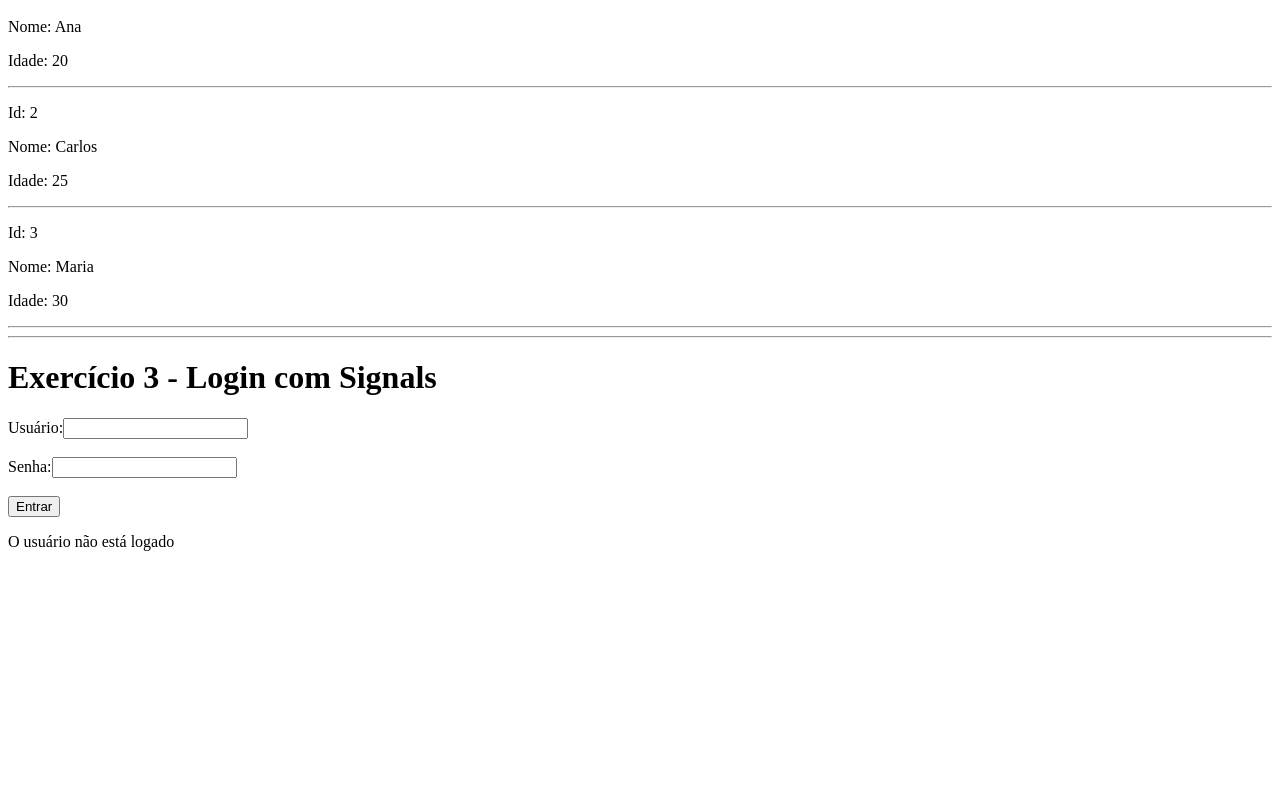
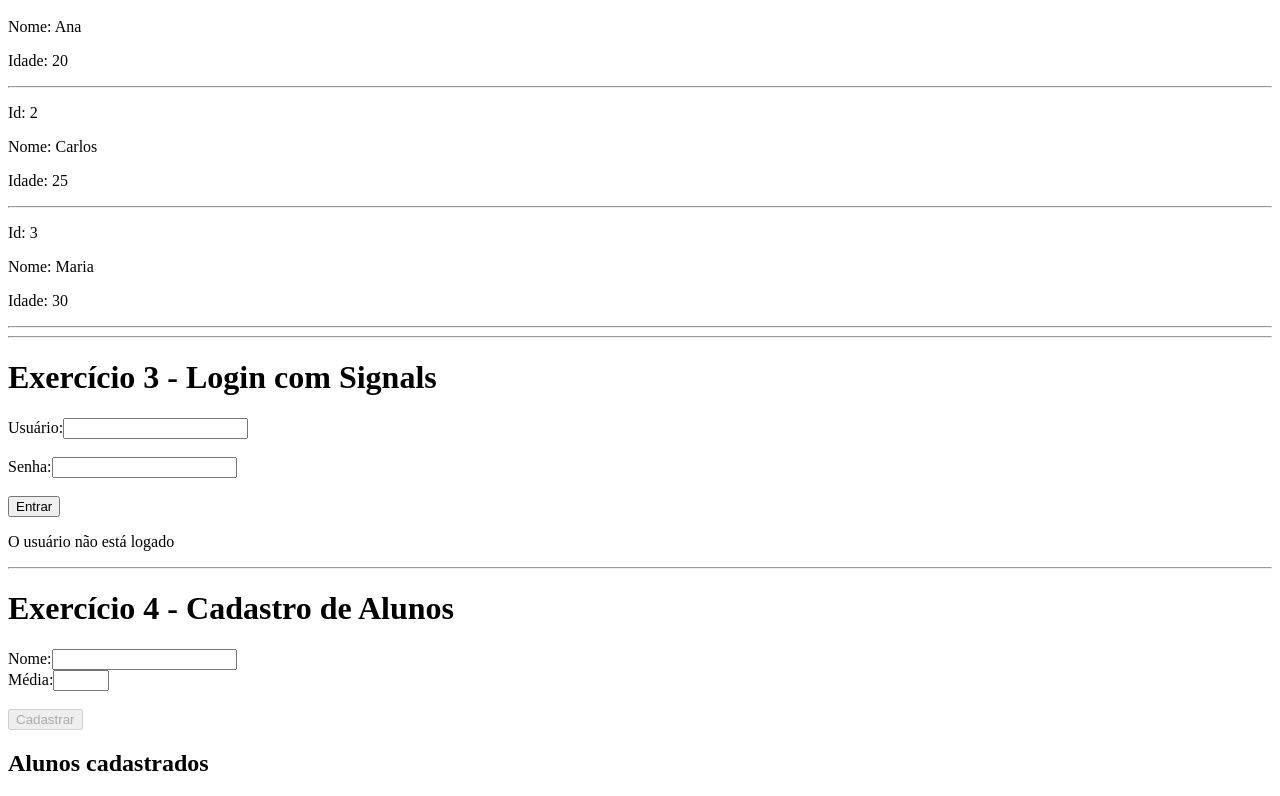
Before and after one commit to marialeticia26/exercicios-angular, an Angular app: page /signals in a window 1280 px wide. Shown: the part 604-1400 px from the top of the page. Before the commit the page ends 1171 px from the top, so only its background shows below. Built offline with nearby package versions, Linux system fonts and the light colour scheme.

Commit message:
Adiciona exercício 4 de Signals

```diff
--- a/src/app/paginas/signals/signals.html
+++ b/src/app/paginas/signals/signals.html
@@ -17,3 +17,7 @@
 <hr>
 
 <app-exercicio3-login></app-exercicio3-login>
+
+<hr>
+
+<app-exercicio4-alunos></app-exercicio4-alunos>
--- a/src/app/paginas/signals/signals.ts
+++ b/src/app/paginas/signals/signals.ts
@@ -4,6 +4,7 @@ import { Login } from '../../signals/exercicio1/login/login';
 import { Imagem } from '../../signals/exercicio1/imagem/imagem';
 import { Exercicio2ListaUsuarios } from '../../signals/exercicio2-lista-usuarios/exercicio2-lista-usuarios';
 import { Exercicio3Login } from '../../signals/exercicio3-login/exercicio3-login';
+import { Exercicio4Alunos } from '../../signals/exercicio4-alunos/exercicio4-alunos';
 
 @Component({
   selector: 'app-signals',
@@ -12,7 +13,8 @@ import { Exercicio3Login } from '../../signals/exercicio3-login/exercicio3-login
     Login,
     Imagem,
     Exercicio2ListaUsuarios,
-    Exercicio3Login
+    Exercicio3Login,
+    Exercicio4Alunos
   ],
   templateUrl: './signals.html',
   styleUrl: './signals.css'
--- /dev/null
+++ b/src/app/signals/exercicio4-alunos/aluno.ts
@@ -0,0 +1,4 @@
+export interface Aluno {
+  nome: string;
+  media: number | null;
+}
--- /dev/null
+++ b/src/app/signals/exercicio4-alunos/exercicio4-alunos.css
@@ -0,0 +1,7 @@
+.aprovado {
+  color: green;
+}
+
+.reprovado {
+  color: red;
+}
--- /dev/null
+++ b/src/app/signals/exercicio4-alunos/exercicio4-alunos.html
@@ -0,0 +1,60 @@
+<h1>Exercício 4 - Cadastro de Alunos</h1>
+
+<form (submit)="cadastrarAluno($event)">
+
+  <label>Nome:</label>
+  <input
+    type="text"
+    [formField]="alunoForm.nome"
+  >
+
+  @if (alunoForm.nome().touched() && alunoForm.nome().invalid()) {
+
+    @for (erro of alunoForm.nome().errors(); track erro.kind) {
+      <p>{{ erro.message }}</p>
+    }
+
+  }
+
+  <br>
+
+  <label>Média:</label>
+  <input
+    type="number"
+    [formField]="alunoForm.media"
+  >
+
+  @if (alunoForm.media().touched() && alunoForm.media().invalid()) {
+
+    @for (erro of alunoForm.media().errors(); track erro.kind) {
+      <p>{{ erro.message }}</p>
+    }
+
+  }
+
+  <br><br>
+
+  <button
+    type="submit"
+    [disabled]="alunoForm().invalid()"
+  >
+    Cadastrar
+  </button>
+
+</form>
+
+<h2>Alunos cadastrados</h2>
+
+@for (aluno of alunos(); track $index) {
+
+  <p>
+    {{ aluno.nome }} - Média: {{ aluno.media }}
+
+    @if (aluno.media !== null && aluno.media >= 7) {
+      <span class="aprovado">(Aprovado)</span>
+    } @else {
+      <span class="reprovado">(Reprovado)</span>
+    }
+  </p>
+
+}
--- /dev/null
+++ b/src/app/signals/exercicio4-alunos/exercicio4-alunos.ts
@@ -0,0 +1,55 @@
+import { Component, signal } from '@angular/core';
+import { form, FormField, required, min, max } from '@angular/forms/signals';
+import { Aluno } from './aluno';
+
+@Component({
+  selector: 'app-exercicio4-alunos',
+  imports: [FormField],
+  templateUrl: './exercicio4-alunos.html',
+  styleUrl: './exercicio4-alunos.css',
+})
+export class Exercicio4Alunos {
+
+  protected alunoModel = signal<Aluno>({
+    nome: '',
+    media: null
+  });
+
+  protected alunoForm = form(this.alunoModel, (s) => {
+
+    required(s.nome, {
+      message: 'Nome é obrigatório'
+    });
+
+    required(s.media, {
+      message: 'Média é obrigatória'
+    });
+
+    min(s.media, 0, {
+      message: 'A média mínima é 0'
+    });
+
+    max(s.media, 10, {
+      message: 'A média máxima é 10'
+    });
+
+  });
+
+  protected alunos = signal<Aluno[]>([]);
+
+  protected cadastrarAluno(event: SubmitEvent) {
+
+  event.preventDefault();
+
+  const aluno = this.alunoModel();
+
+  this.alunos.update(lista => [...lista, aluno]);
+
+  this.alunoModel.set({
+    nome: '',
+    media: null
+  });
+
+}
+
+}
```
Also changed, not shown: 1 other file (tests, documents, lock files or other folders).
